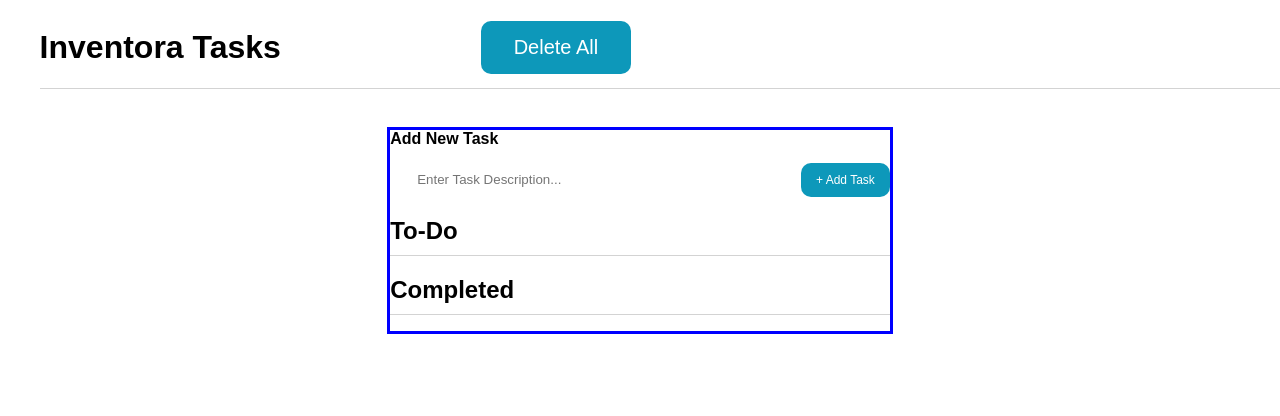
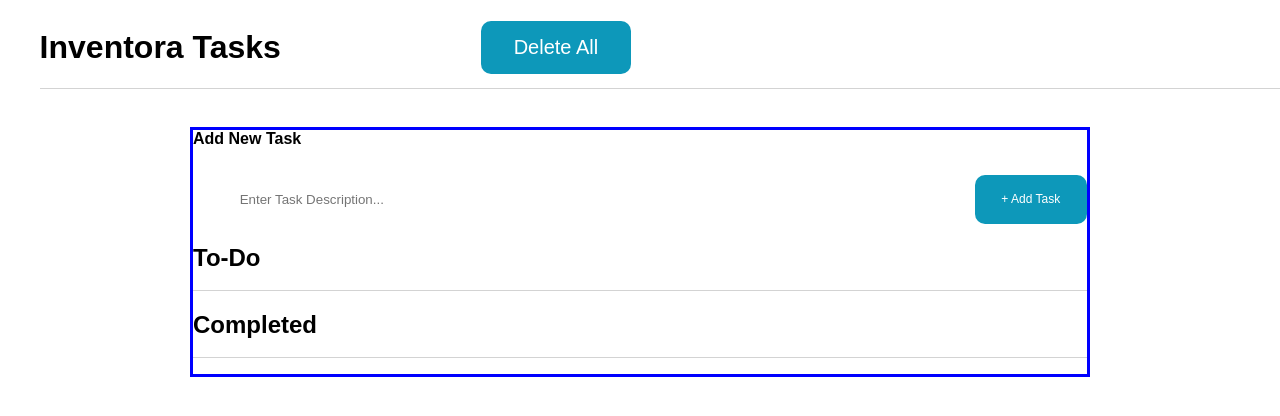
Before and after one commit to adamhinton/inv-todo, a React (Create React App) app: page / in a window 1280 px wide. Shown: the top 416 px of the page. Built offline with nearby package versions, Linux system fonts and the light colour scheme.

Commit message:
style main

```diff
--- a/src/App.js
+++ b/src/App.js
@@ -33,8 +33,20 @@
 export default App;
 
 const StyledMain = styled.main`
-  width: 40%;
+  width: 900px;
   border: 3px solid blue;
+
+  @media (max-width: 1000px) {
+    width: 70%;
+  }
+
+  @media (max-width: 850px) {
+    width: 90%;
+  }
+
+  @media (max-width: 500px) {
+    width: 100%;
+  }
 `;
 
 // todoList structure:
```
